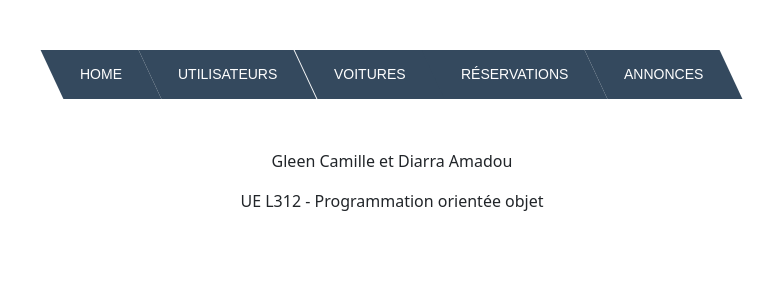
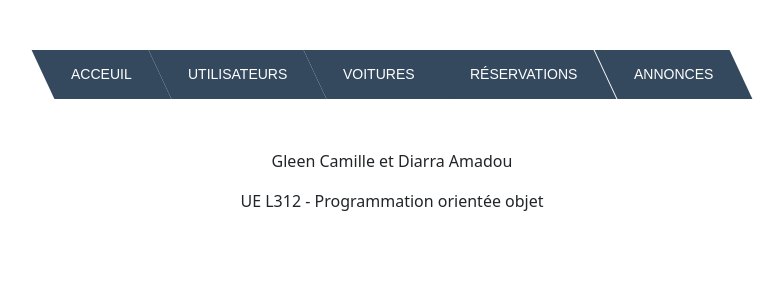
Before and after one commit to Amaboss10/UE-L312-2022-carpooling, a PHP site: page /index.php in a window 1280 px wide. Shown: the top 300 px of the page, without its empty margins (248-1031 px from the left). Run offline with PHP 8.4, Linux system fonts and the light colour scheme.

Commit message:
main : header and footer

```diff
--- a/index/header.php
+++ b/index/header.php
@@ -8,7 +8,7 @@
     <header>
         <nav>
             <ul class="menu cf">
-               <li> <a class="nav-item nav-link" href="index.php">Home</a></li>
+               <li> <a class="nav-item nav-link" href="index.php">Acceuil</a></li>
                <li> <a class="nav-item nav-link" href="users_crud.php">Utilisateurs</a></li>
                <li> <a class="nav-item nav-link" href="cars_crud.php">Voitures</a></li>
                <li> <a class="nav-item nav-link" href="reservations_crud.php">Réservations</a></li>
```
